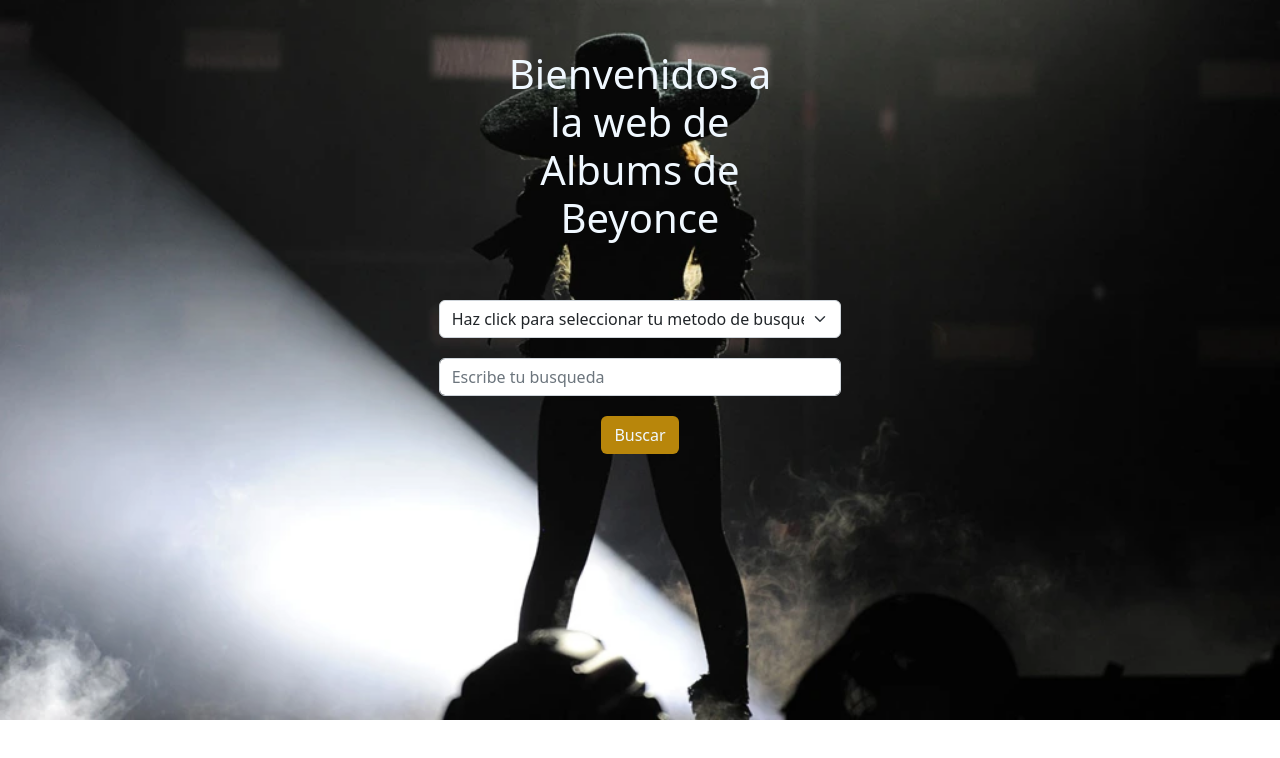
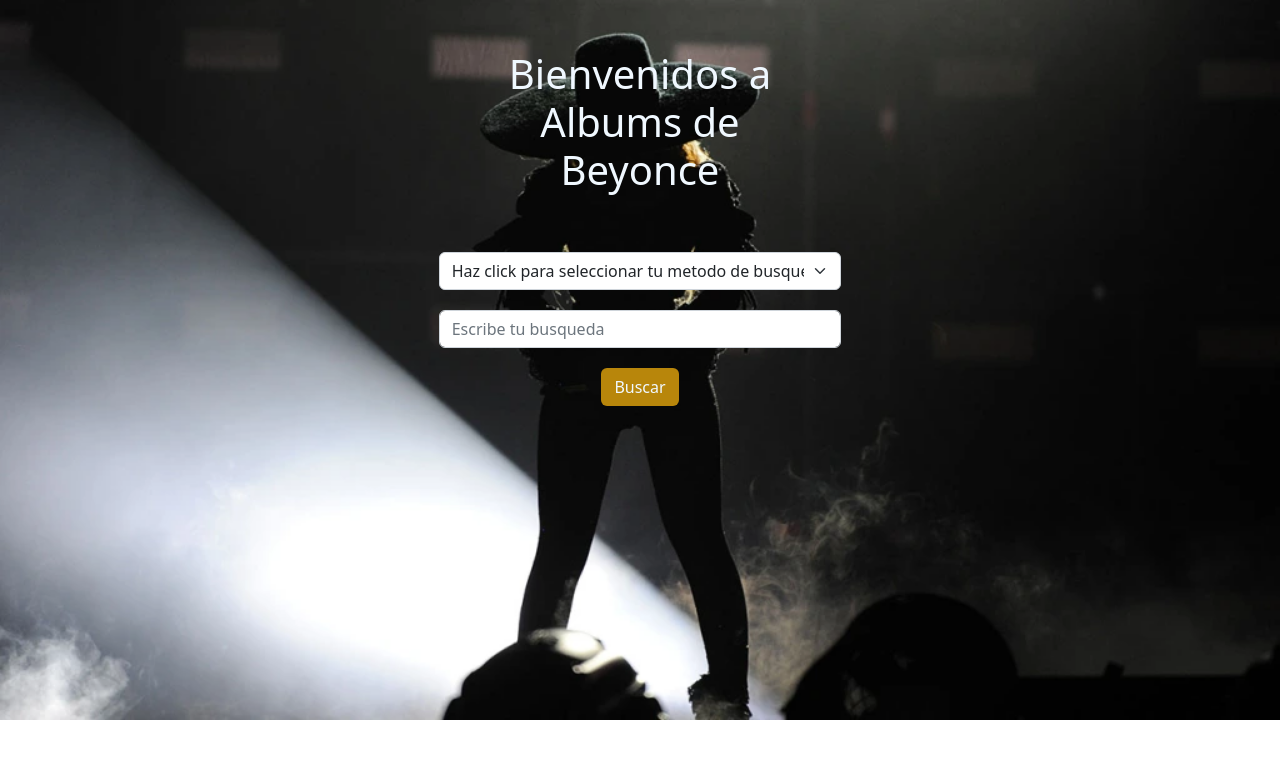
Before and after one commit to juanma269/proyecto-final-coder-js, a plain HTML site: page index.html in a window 1280 px wide. Drawn offline with nearby package versions, Linux system fonts and the light colour scheme.

Commit message:
cambio h1

```diff
--- a/index.html
+++ b/index.html
@@ -18,7 +18,7 @@
 
 <body>
     <div class="general container col-4 center">
-        <h1>Bienvenidos a la web de Albums de Beyonce</h1>
+        <h1>Bienvenidos a Albums de Beyonce</h1>
         <div class="buscador row-align-items-center">
             <select class="form-select" aria-label="Default select example" id="buscarPor">
                 <option selected>Haz click para seleccionar tu metodo de busqueda</option>
```
